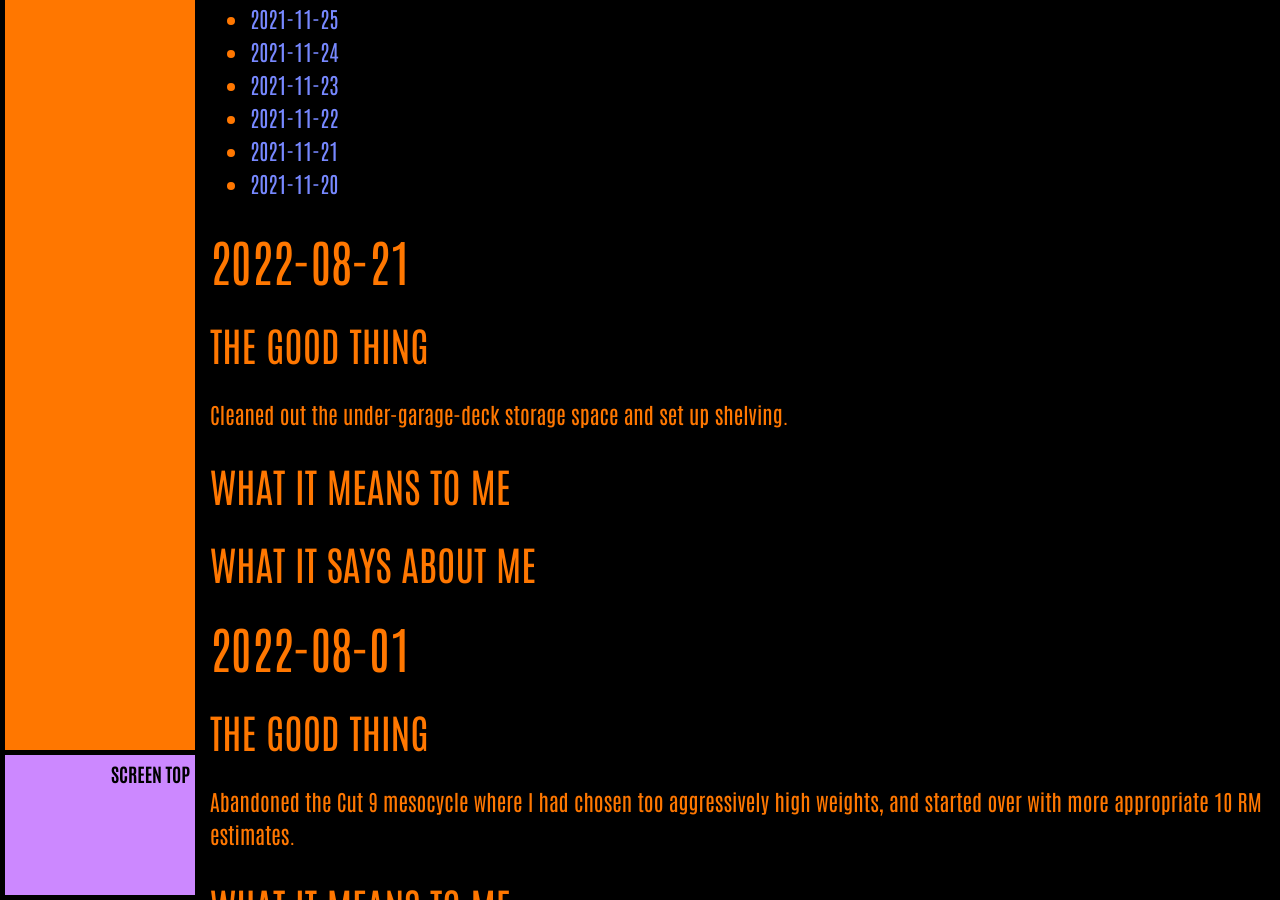
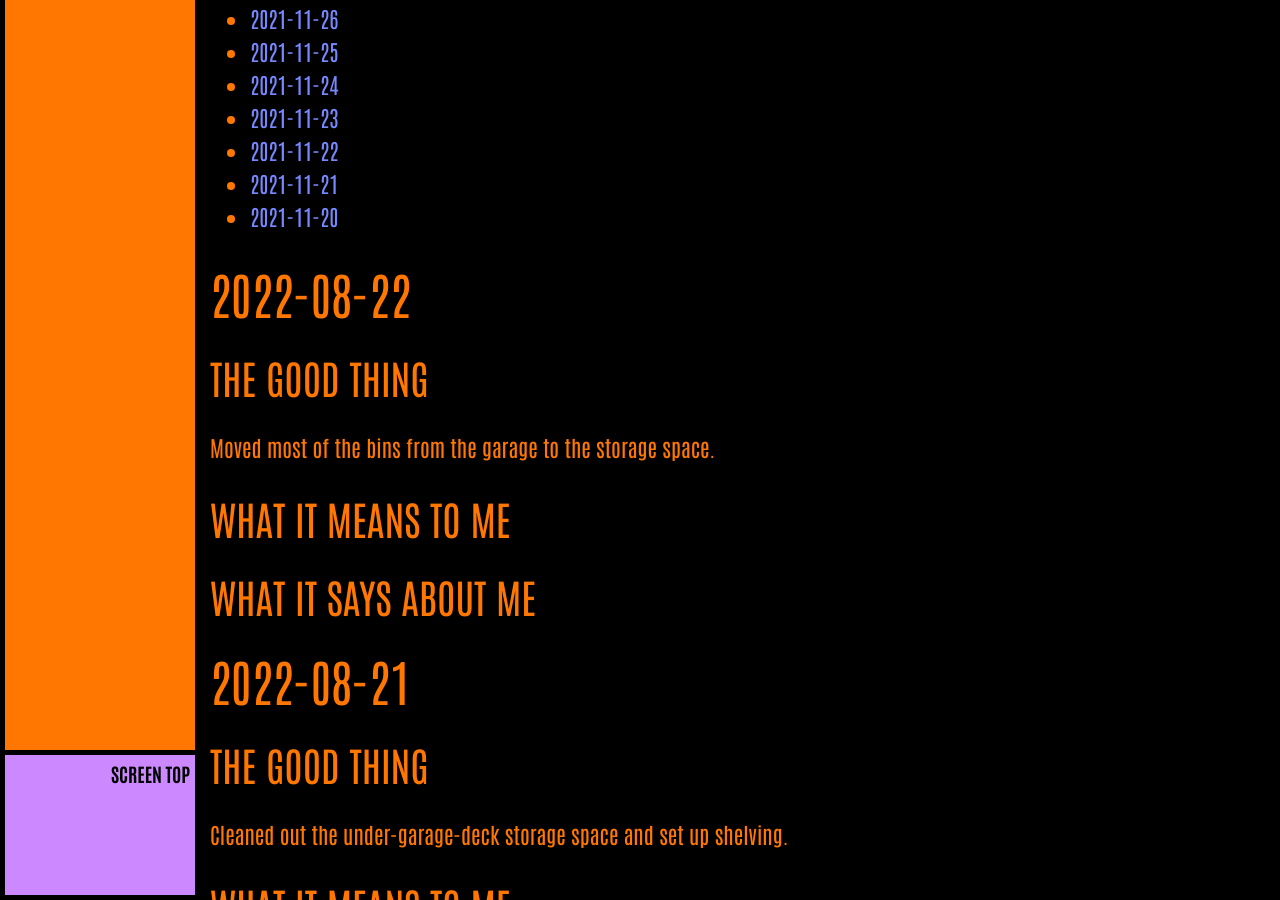
Before and after one commit to ArthurZey/arthurzey.github.io, a Jekyll site: the page built from _pages/one-good-thing.md, in a window 1280 px wide and 900 px high, scrolled down 5368 px. Built offline with Jekyll 4.4.1, drawn with Linux system fonts in a browser that asks for light colours; some of the changed text lies outside the part shown.

Commit message:
added stub for 2022-08-22

```diff
--- a/_pages/one-good-thing.md
+++ b/_pages/one-good-thing.md
@@ -12,6 +12,15 @@
 * TOC
 {:toc}
 {::options toc_levels="2" /}
+
+## 2022-08-22
+### The Good Thing
+Moved most of the bins from the garage to the storage space.
+### What It Means to Me
+
+### What It Says about Me
+
+
 
 ## 2022-08-21
 ### The Good Thing
```
Also changed, not shown: other parts of _pages/one-good-thing.md (+1 -1 lines).
